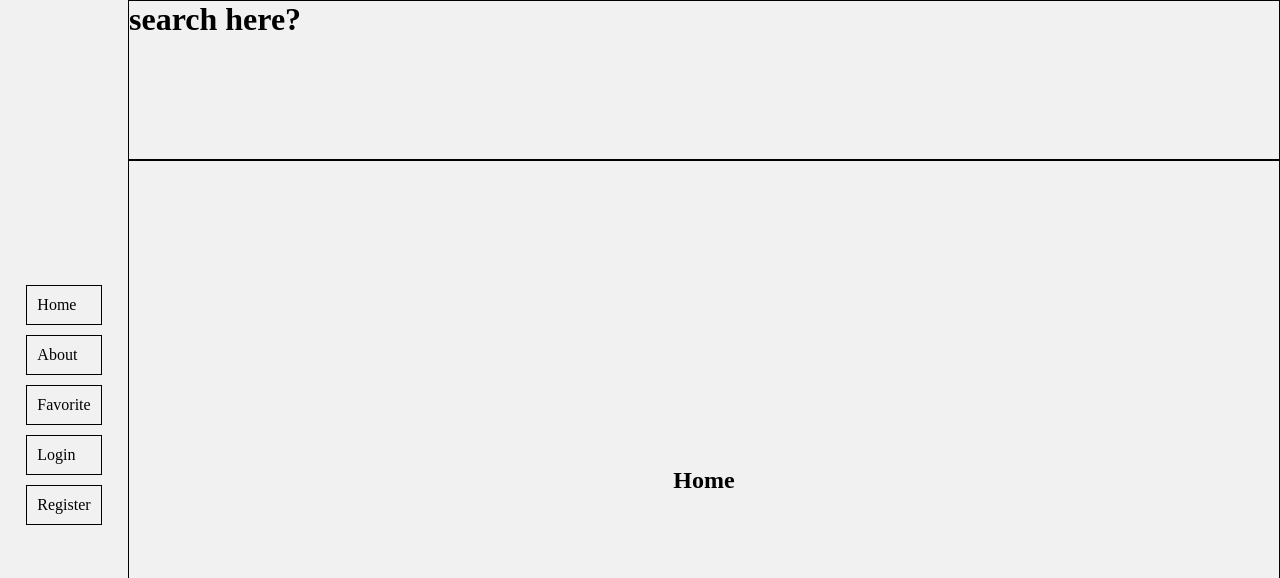
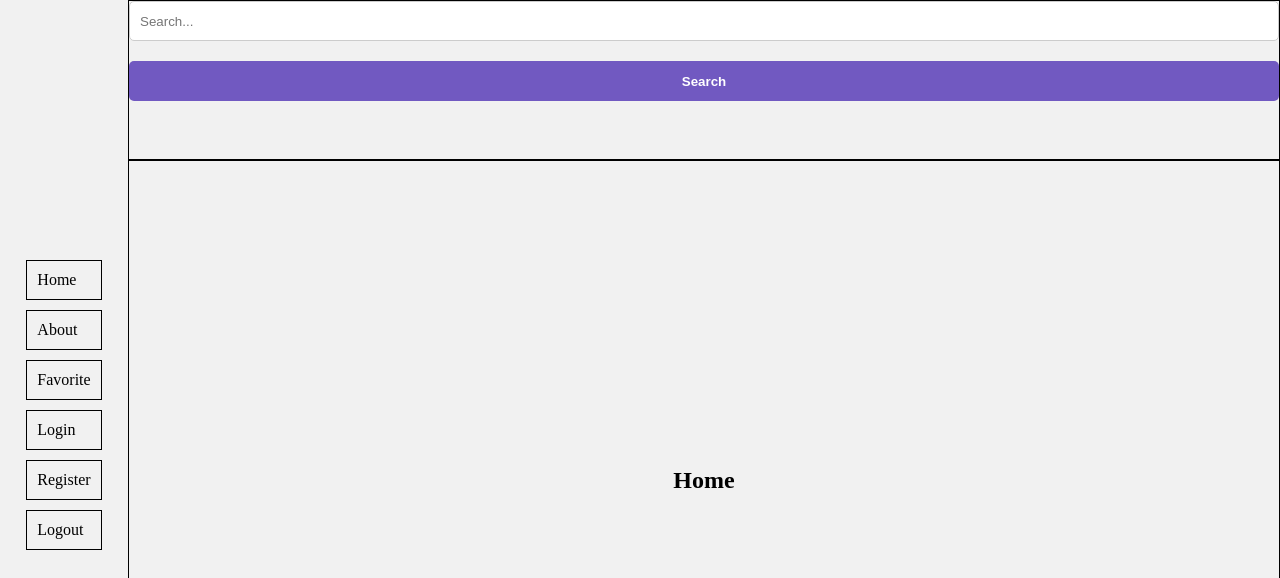
Before and after one commit to tpSpace/sale-scrapper, a React (Vite) app: page / in a window 1280 px wide. Shown: the top 578 px of the page. Built offline with nearby package versions, Linux system fonts and the light colour scheme.

Commit message:
Add search basic search bar

```diff
--- /dev/null
+++ b/src/components/searchbar/index.css
@@ -0,0 +1,8 @@
+.search-container {
+    display: flex;
+    flex-direction: column;
+    justify-content: center;
+    align-items: center;
+    margin: 0 auto;
+    width: 10px;
+}
--- /dev/null
+++ b/src/components/searchbar/searchbar.jsx
@@ -0,0 +1,11 @@
+
+export function SearchBar() {
+    return (
+        <div className="search-container">
+            <input className="searchInput" type="text" placeholder="Search..." />
+            <button className="" type="submit">Search</button>
+        </div>
+    );
+}
+
+export default SearchBar;
--- a/src/components/sidebar/sidebar.jsx
+++ b/src/components/sidebar/sidebar.jsx
@@ -9,6 +9,7 @@ const SideBar = () => {
             <Link to="/favorite">Favorite</Link>
             <Link to="/login">Login</Link>
             <Link to="/register">Register</Link>
+            <Link to="/logout">Logout</Link>
         </div>
     );
 };
--- a/src/components/structure/structure.jsx
+++ b/src/components/structure/structure.jsx
@@ -1,6 +1,8 @@
 import SideBar from "../sidebar/sidebar"
 import PropTypes from 'prop-types'
 import './index.css'
+import SearchBar from "../searchbar/searchbar"
+
 function Structure({children}) {
   return (
     <div className="container">
@@ -10,7 +12,7 @@ function Structure({children}) {
 
             <div className="content">
                 <div className="searchbar">
-                    <h1>search here?</h1>
+                    <SearchBar />
                 </div>
 
                 <div className="item">
```
Also changed, not shown: src/pages/logout/logout.jsx (added, +10 -0 lines).
